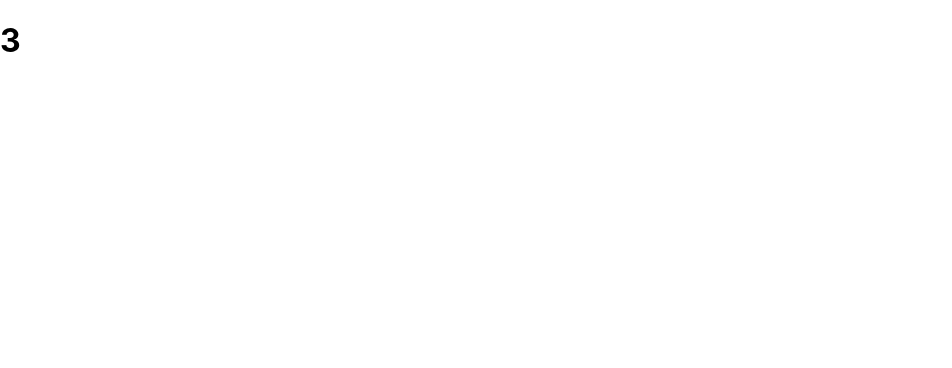
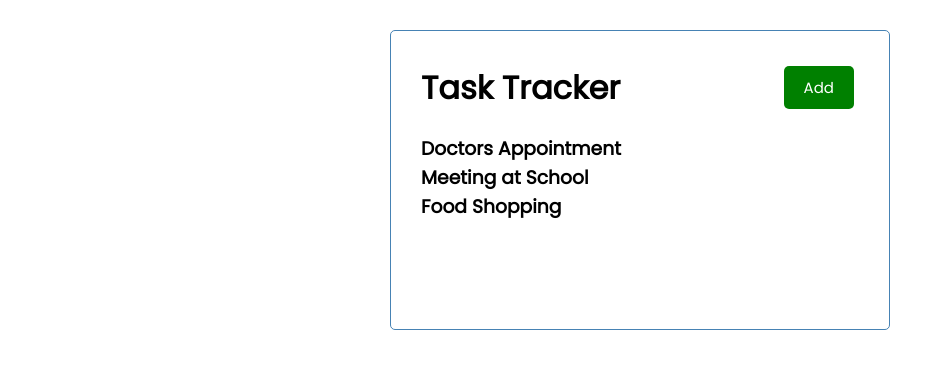
Before and after one commit to TheJasuMasa/task-list-app, a React (Create React App) app: page / in a window 1280 px wide. Shown: the top 368 px of the page, without its empty margins (0-952 px from the left). Built offline with nearby package versions, Linux system fonts and the light colour scheme.

Commit message:
add & configure button component, begin work on Tasks component

```diff
--- a/src/App.js
+++ b/src/App.js
@@ -1,9 +1,11 @@
 import Header from './components/Header'
+import Tasks from './components/Tasks'
 
 function App() {
   return (
-    <div className="App">
-      <Header title= {3} />
+    <div className="container">
+      <Header />
+      <Tasks />
     </div>
   );
 }
--- /dev/null
+++ b/src/components/Button.js
@@ -0,0 +1,24 @@
+import PropTypes from 'prop-types'
+
+const Button = ({color, text, onClick}) => {
+
+    return (
+        <button onClick ={onClick} style ={{backgroundColor: color}}className='btn'>
+            {text}
+        </button>
+
+    )
+}
+
+Button.defaultProps = {
+    color: 'steelblue'
+
+}
+
+Button.propTypes = {
+    text: PropTypes.string,
+    color: PropTypes.string,
+    onClick: PropTypes.func,
+}
+
+export default Button
--- a/src/components/Header.js
+++ b/src/components/Header.js
@@ -1,20 +1,26 @@
 import PropTypes from 'prop-types'
+import Button from './Button'
 
 const Header = ( {title} ) => {
+
+    const onClick = () =>{
+        console.log('click')
+    }
+
     return (
-        <header>
+        <header className='header'>
             <h1>{title}</h1>
+            <Button onClick={onClick} color='green' text='Add'/>
         </header>
     )
 }
 
 Header.defaultProps = {
-    title: 'Task Tracker'
+    title: 'Task Tracker',
 }
 
 Header.propTypes ={
     title: PropTypes.string,
-
 }
 
 export default Header
--- /dev/null
+++ b/src/components/Tasks.js
@@ -0,0 +1,30 @@
+const tasks = [
+   {
+       id: 1,
+       text: 'Doctors Appointment',
+       day: 'Feb 5th at 2:30pm',
+       reminder: true,
+   },
+   {
+        id: 2,
+        text: 'Meeting at School',
+        day: 'Feb 6th at 1:30pm',
+        reminder: true,
+    },
+    {
+        id: 3,
+        text: 'Food Shopping',
+        day: 'Feb 5th at 2:30pm,',
+        reminder: false,
+    },
+]
+
+const Tasks = () => {
+    return (
+        <>
+            {tasks.map((task)=>(<h3>{task.text}</h3>))}
+        </>
+    )
+}
+
+export default Tasks
--- a/src/index.css
+++ b/src/index.css
@@ -1,13 +1,112 @@
-body {
+@import url('https://fonts.googleapis.com/css2?family=Poppins:wght@300;400&display=swap');
+
+* {
+  box-sizing: border-box;
   margin: 0;
-  font-family: -apple-system, BlinkMacSystemFont, 'Segoe UI', 'Roboto', 'Oxygen',
-    'Ubuntu', 'Cantarell', 'Fira Sans', 'Droid Sans', 'Helvetica Neue',
-    sans-serif;
-  -webkit-font-smoothing: antialiased;
-  -moz-osx-font-smoothing: grayscale;
+  padding: 0;
 }
 
-code {
-  font-family: source-code-pro, Menlo, Monaco, Consolas, 'Courier New',
-    monospace;
+body {
+  font-family: 'Poppins', sans-serif;
 }
+
+.container {
+  max-width: 500px;
+  margin: 30px auto;
+  overflow: auto;
+  min-height: 300px;
+  border: 1px solid steelblue;
+  padding: 30px;
+  border-radius: 5px;
+}
+
+.header {
+  display: flex;
+  justify-content: space-between;
+  align-items: center;
+  margin-bottom: 20px;
+}
+
+.btn {
+  display: inline-block;
+  background: #000;
+  color: #fff;
+  border: none;
+  padding: 10px 20px;
+  margin: 5px;
+  border-radius: 5px;
+  cursor: pointer;
+  text-decoration: none;
+  font-size: 15px;
+  font-family: inherit;
+}
+
+.btn:focus {
+  outline: none;
+}
+
+.btn:active {
+  transform: scale(0.98);
+}
+
+.btn-block {
+  display: block;
+  width: 100%;
+}
+
+.task {
+  background: #f4f4f4;
+  margin: 5px;
+  padding: 10px 20px;
+  cursor: pointer;
+}
+
+.task.reminder {
+  border-left: 5px solid green;
+}
+
+.task h3 {
+  display: flex;
+  align-items: center;
+  justify-content: space-between;
+}
+
+.add-form {
+  margin-bottom: 40px;
+}
+
+.form-control {
+  margin: 20px 0;
+}
+
+.form-control label {
+  display: block;
+}
+
+.form-control input {
+  width: 100%;
+  height: 40px;
+  margin: 5px;
+  padding: 3px 7px;
+  font-size: 17px;
+}
+
+.form-control-check {
+  display: flex;
+  align-items: center;
+  justify-content: space-between;
+}
+
+.form-control-check label {
+  flex: 1;
+}
+
+.form-control-check input {
+  flex: 2;
+  height: 20px;
+}
+
+footer {
+  margin-top: 30px;
+  text-align: center;
+}
```
